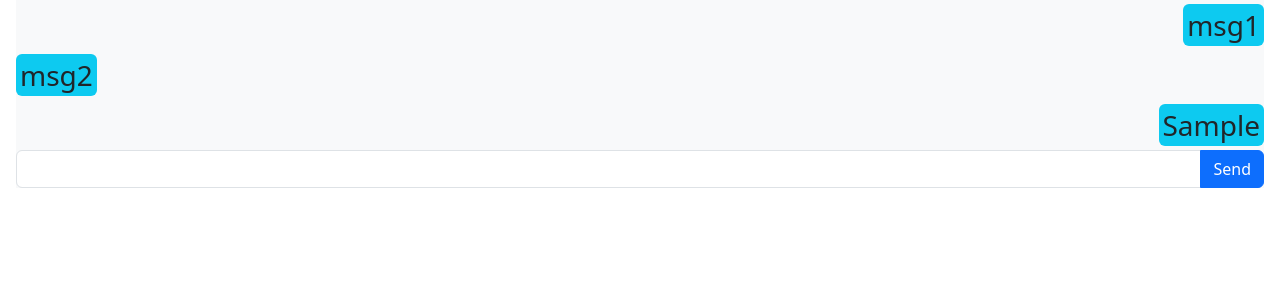
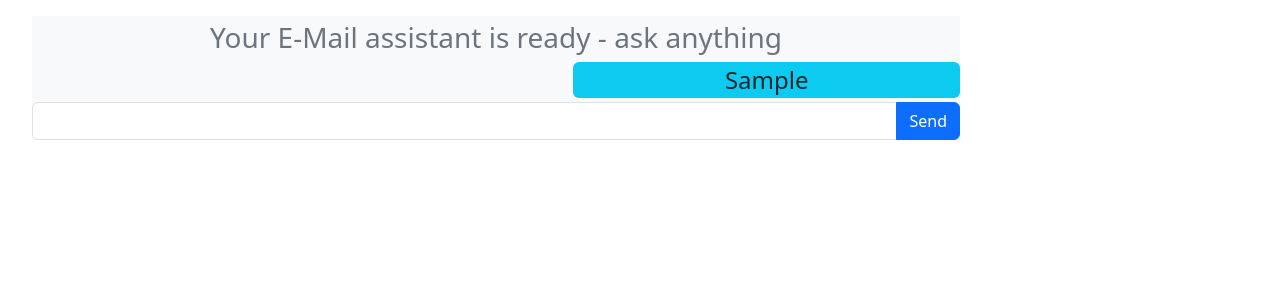
Before and after one commit to korbiniankicker/mailassist, a React (Vite) app in the folder frontend/: page / in a window 1280 px wide. Both pictures are taken after typing "Sample" into the empty fields and a click on the button "Send". Shown: the top 300 px of the page. Built offline with nearby package versions, Linux system fonts and the light colour scheme; no server answers.

Commit message:
feat: styled the chat ui better

```diff
--- a/frontend/src/App.tsx
+++ b/frontend/src/App.tsx
@@ -2,9 +2,11 @@ import ChatWindow from "./components/ChatWindow/chatWindow";
 
 function App() {
   return (
-    <>
-      <ChatWindow></ChatWindow>
-    </>
+    <div className="justify-content-end">
+      <div className="col-9 mx-3 my-3">
+        <ChatWindow></ChatWindow>
+      </div>
+    </div>
   );
 }
 
--- a/frontend/src/components/ChatMessage/chatMessage.tsx
+++ b/frontend/src/components/ChatMessage/chatMessage.tsx
@@ -1,7 +1,7 @@
 function ChatMessage(props: { text: string }) {
   return (
-    <div className="bg-info align-items-center justify-content-center d-flex rounded">
-      <div className="fs-3 mx-1">{props.text}</div>
+    <div className="bg-info align-items-center justify-content-center d-flex rounded col-5">
+      <div className="fs-4 mx-1 text-break">{props.text}</div>
     </div>
   );
 }
--- a/frontend/src/components/ChatWindow/chatWindow.tsx
+++ b/frontend/src/components/ChatWindow/chatWindow.tsx
@@ -5,10 +5,7 @@ import type { Message } from "../../types/message";
 import { useWsClient } from "../../api/hooks/useWsClient";
 
 function ChatWindow() {
-  const [messages, setMessages] = useState<Message[]>([
-    { role: "user", content: "msg1" },
-    { role: "system", content: "msg2" },
-  ]);
+  const [messages, setMessages] = useState<Message[]>([]);
   const { sendQuery, progress, response, setResponse } = useWsClient();
 
   function addMessage(message: Message) {
@@ -17,7 +14,7 @@ function ChatWindow() {
 
   function addQuery(content: string) {
     if (response.length > 0) {
-      addMessage({ role: "assistant", content: response.join() });
+      addMessage({ role: "assistant", content: response.join("") });
       setResponse([]);
     }
     addMessage({ role: "user", content: content });
@@ -26,6 +23,9 @@ function ChatWindow() {
 
   return (
     <div className="d-flex flex-column mx-3 bg-light">
+      <div className="fs-3 text-center text-secondary">
+        Your E-Mail assistant is ready - ask anything
+      </div>
       {messages.map((message, index) => {
         if (message.role === "user") {
           return (
```
